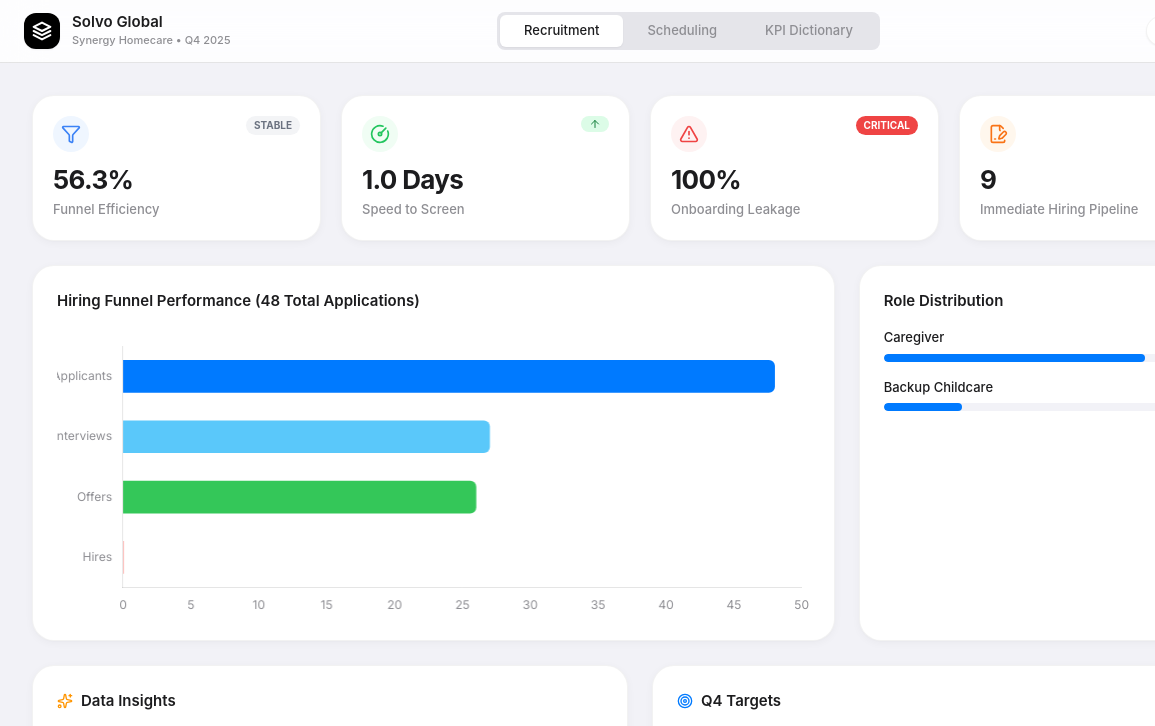
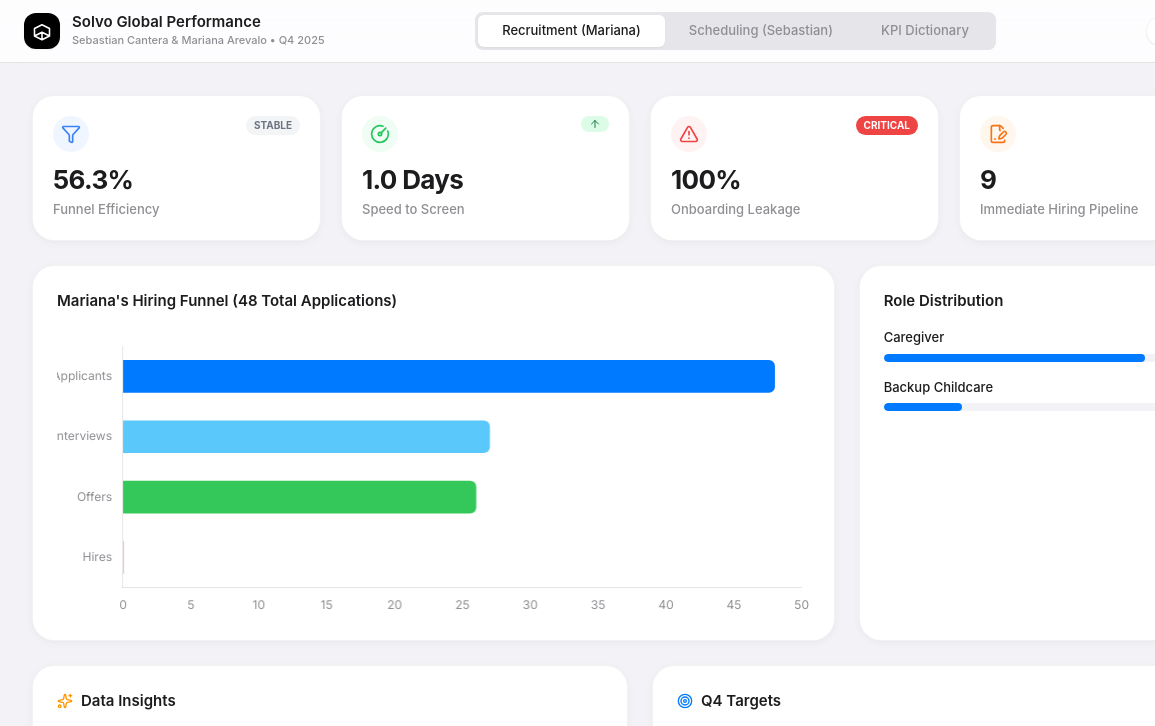
Before and after one commit to jsebastianbelalcazar/SouthAustinTX, a plain HTML site: page index.html in a window 1280 px wide. Shown: the top 726 px of the page, 0-1155 px from the left. Drawn offline with nearby package versions, Linux system fonts and the light colour scheme.

Commit message:
Update index.html

```diff
--- a/index.html
+++ b/index.html
@@ -91,17 +91,17 @@
     <header class="glass sticky top-0 z-50 px-6 py-3 flex items-center justify-between">
         <div class="flex items-center gap-3">
             <div class="w-9 h-9 bg-black rounded-xl flex items-center justify-center text-white font-bold text-lg shadow-sm">
-                <svg width="20" height="20" viewBox="0 0 24 24" fill="none" stroke="currentColor" stroke-width="2.5" stroke-linecap="round" stroke-linejoin="round"><path d="M12 2L2 7l10 5 10-5-10-5zM2 17l10 5 10-5M2 12l10 5 10-5"/></svg>
+                <svg width="20" height="20" viewBox="0 0 32 32" fill="none" stroke="currentColor" stroke-width="2.5" stroke-linecap="round" stroke-linejoin="round" class="w-5 h-5"><path d="M4 12v12l12 6 12-6V12l-12-6zM16 30V18M28 12L16 6L4 12M4 24L16 18L28 24"/></svg>
             </div>
             <div>
-                <h1 class="font-semibold text-[15px] leading-tight text-ios-text">Solvo Global</h1>
-                <p class="text-[11px] font-medium text-ios-subtext">Synergy Homecare • Q4 2025</p>
+                <h1 class="font-semibold text-[15px] leading-tight text-ios-text">Solvo Global Performance</h1>
+                <p class="text-[11px] font-medium text-ios-subtext">Sebastian Cantera & Mariana Arevalo • Q4 2025</p>
             </div>
         </div>
 
         <div class="hidden md:flex bg-[#E5E5EA] p-[3px] rounded-lg">
-            <button onclick="switchTab('recruitment')" id="tab-recruitment" class="px-6 py-1.5 text-[13px] font-medium rounded-[6px] transition-all shadow-sm bg-white text-ios-text">Recruitment</button>
-            <button onclick="switchTab('scheduling')" id="tab-scheduling" class="px-6 py-1.5 text-[13px] font-medium rounded-[6px] transition-all text-ios-subtext hover:text-ios-text">Scheduling</button>
+            <button onclick="switchTab('recruitment')" id="tab-recruitment" class="px-6 py-1.5 text-[13px] font-medium rounded-[6px] transition-all shadow-sm bg-white text-ios-text">Recruitment (Mariana)</button>
+            <button onclick="switchTab('scheduling')" id="tab-scheduling" class="px-6 py-1.5 text-[13px] font-medium rounded-[6px] transition-all text-ios-subtext hover:text-ios-text">Scheduling (Sebastian)</button>
             <button onclick="switchTab('dictionary')" id="tab-dictionary" class="px-6 py-1.5 text-[13px] font-medium rounded-[6px] transition-all text-ios-subtext hover:text-ios-text">KPI Dictionary</button>
         </div>
 
@@ -119,7 +119,7 @@
 
     <script>
         // ---------------------------------------------------------
-        // DATA STORE (100% Verified Data from CSV Analysis)
+        // DATA STORE (100% Verified Data from CSV Analysis, Non-Monetary)
         // ---------------------------------------------------------
         const dataStore = {
             recruitment: {
@@ -145,8 +145,8 @@
                     { name: "Backup Childcare", val: 11, pct: 23 } // Verified from job breakdown
                 ],
                 insights: [
-                    { type: "critical", title: "100% Onboarding Leakage", text: "The process is failing between Offer Acceptance and Hired. Immediate audit of the 'Documents Signed' stage (9 candidates) is critical." },
-                    { type: "success", title: "High Funnel Speed", text: "Average time from application to interview is 1.0 day, indicating fast initial screening." },
+                    { type: "critical", title: "100% Onboarding Leakage", text: "Mariana's funnel is failing between Offer Acceptance and Hired. Immediate audit of the 'Documents Signed' stage (9 candidates) is critical." },
+                    { type: "success", title: "High Funnel Speed", text: "Mariana achieved an average time from application to interview of 1.0 day, indicating fast initial screening." },
                     { type: "info", title: "Interview Quality", text: "Interview Success Rate (Offer/Interview) is 96.3%, indicating strong candidate quality at the interview stage." }
                 ],
                 goals: [
@@ -157,14 +157,14 @@
             },
             scheduling: {
                 kpis: [
-                    // Verified: SUM(Billable Hours) = 4261.1
-                    { label: "Total Billable Hours", value: "4,261.1h", sub: "Q4 Production", trend: "up", color: "blue", icon: "clock" },
+                    // Verified: Count of total shifts = 1461
+                    { label: "Total Shifts Scheduled", value: "1,461", sub: "Q4 Schedule Volume", trend: "up", color: "blue", icon: "calendar-check" },
                     // Verified: 66.6% (973 Verified / 1461 Shifts)
                     { label: "Shift Compliance Rate", value: "66.6%", sub: "Verified Clocks", trend: "down", color: "red", icon: "shield-alert" },
-                    // Verified: 1211.8 hours (454 missed clocks * 2.67 avg shift)
-                    { label: "Unverified Revenue Risk Hours", value: "1,211.8h", sub: "Potential Lost Revenue", trend: "danger", color: "orange", icon: "dollar-sign" },
+                    // Verified: 454 shifts missed both clocks
+                    { label: "Total Unverified Shifts", value: "454", sub: "Shifts Missing Data", trend: "danger", color: "orange", icon: "alert-triangle" },
                     // Verified: 184 Modifications / 1461 Shifts = 12.6%
-                    { label: "Schedule Change Rate (Admin Burden)", value: "12.6%", sub: "Manual Intervention", trend: "neutral", color: "indigo", icon: "settings-2" }
+                    { label: "Schedule Change Rate (Admin Burden)", value: "12.6%", sub: "Manual Intervention Rate", trend: "neutral", color: "indigo", icon: "settings-2" }
                 ],
                 stats: {
                     shifts: 1461, // Verified Total Shifts
@@ -180,22 +180,21 @@
                 service_mix: [828, 536, 30, 24, 13, 13], // Top 6 services verified counts
                 service_labels: ['Personal Care', 'sv15', 'BackupCare SC', 'Transportation', 'Training', 'Backup care SC'],
                 insights: [
-                    { type: "critical", title: "Compliance is the Top Priority", text: "33.4% of shifts are non-compliant, directly resulting in 1,211.8 hours of revenue risk." },
-                    { type: "warning", title: "High Admin Cost", text: "A 12.6% Schedule Change Rate means one in eight shifts requires manual administrative intervention." },
-                    { type: "info", title: "Service Mix Skew", text: "Personal Care shifts (828) dominate the volume, highlighting service focus." }
+                    { type: "critical", title: "Compliance is Sebastian's Top Priority", text: "33.4% of shifts (454 total) are non-compliant, indicating a major failure in clock verification." },
+                    { type: "warning", title: "High Admin Cost", text: "Sebastian has a 12.6% Schedule Change Rate, meaning one in eight shifts requires manual administrative intervention." },
+                    { type: "info", title: "Service Mix Skew", text: "Personal Care shifts (828) dominate the volume Sebastian schedules, highlighting service focus." }
                 ],
                 goals: [
-                    { label: "Billable Hours", current: 4261.1, target: 5000, unit: "h" },
+                    { label: "Total Shifts Scheduled", current: 1461, target: 1600, unit: "" },
                     { label: "Shift Compliance Rate", current: 66.6, target: 80.0, unit: "%" }, // Goal: Improve compliance
                     { label: "Schedule Change Rate", current: 12.6, target: 10.0, unit: "%", reverse: true } // Goal: Reduce admin burden
                 ]
             },
             dictionary: [
-                { term: "App → Interview Conversion", def: "Percentage of applicants who are moved to the interview stage.", calc: "(Interviews / Applicants) * 100", src: "Conversion Report" },
-                { term: "Offer to Hire Failure", def: "Percentage of signed offers that fail to result in a hire (onboarding failure).", calc: "((Offers Signed - Hires) / Offers Signed) * 100", src: "Hiring Totals" },
-                { term: "Shift Compliance Rate", def: "Percentage of total shifts with both clock-in and clock-out events verified.", calc: "(Verified Shifts / Total Shifts) * 100", src: "Visit Report" },
-                { term: "Unverified Revenue Risk Hours", def: "Estimated scheduled hours that cannot be billed due to missed clock events.", calc: "Missed Events * Avg Scheduled Hours (2.67h)", src: "Visit Report" },
-                { term: "Schedule Change Rate (Admin Burden)", def: "Rate of manual interventions (Update, Delete, Move, etc.) versus total shifts.", calc: "(Modification Activities / Total Shifts) * 100", src: "Activity Log / Visit Report" }
+                { term: "App → Interview Conversion", def: "Percentage of applicants who are moved to the interview stage. (Mariana's Efficiency)", calc: "(Interviews / Applicants) * 100", src: "Conversion Report" },
+                { term: "Offer to Hire Failure", def: "Percentage of signed offers that fail to result in a hire (onboarding failure). (Mariana's Leakage)", calc: "((Offers Signed - Hires) / Offers Signed) * 100", src: "Hiring Totals" },
+                { term: "Shift Compliance Rate", def: "Percentage of total shifts with both clock-in and clock-out events verified. (Sebastian's Adherence)", calc: "(Verified Shifts / Total Shifts) * 100", src: "Visit Report" },
+                { term: "Schedule Change Rate (Admin Burden)", def: "Rate of manual interventions (Update, Delete, Move, etc.) versus total shifts. (Sebastian's Efficiency)", calc: "(Modification Activities / Total Shifts) * 100", src: "Activity Log / Visit Report" }
             ]
         };
 
@@ -259,7 +258,7 @@
                 chartsHTML = `
                     <div class="grid grid-cols-1 lg:grid-cols-3 gap-6 mb-6">
                         <div class="lg:col-span-2 bg-white rounded-sq p-6 shadow-widget border border-black/5 animate-in delay-1">
-                            <h3 class="text-[15px] font-semibold text-ios-text mb-6">Hiring Funnel Performance (${data.stats.apps} Total Applications)</h3>
+                            <h3 class="text-[15px] font-semibold text-ios-text mb-6">Mariana's Hiring Funnel (${data.stats.apps} Total Applications)</h3>
                             <div class="h-[280px]">
                                 <canvas id="mainChart"></canvas>
                             </div>
@@ -287,7 +286,7 @@
                 chartsHTML = `
                     <div class="grid grid-cols-1 lg:grid-cols-3 gap-6 mb-6">
                         <div class="lg:col-span-2 bg-white rounded-sq p-6 shadow-widget border border-black/5 animate-in delay-1">
-                            <h3 class="text-[15px] font-semibold text-ios-text mb-6">Clock Event Breakdown (${data.stats.shifts} Total Shifts)</h3>
+                            <h3 class="text-[15px] font-semibold text-ios-text mb-6">Sebastian's Clock Event Breakdown (${data.stats.shifts} Total Shifts)</h3>
                             <div class="h-[280px]">
                                 <canvas id="mainChart"></canvas>
                             </div>
```
